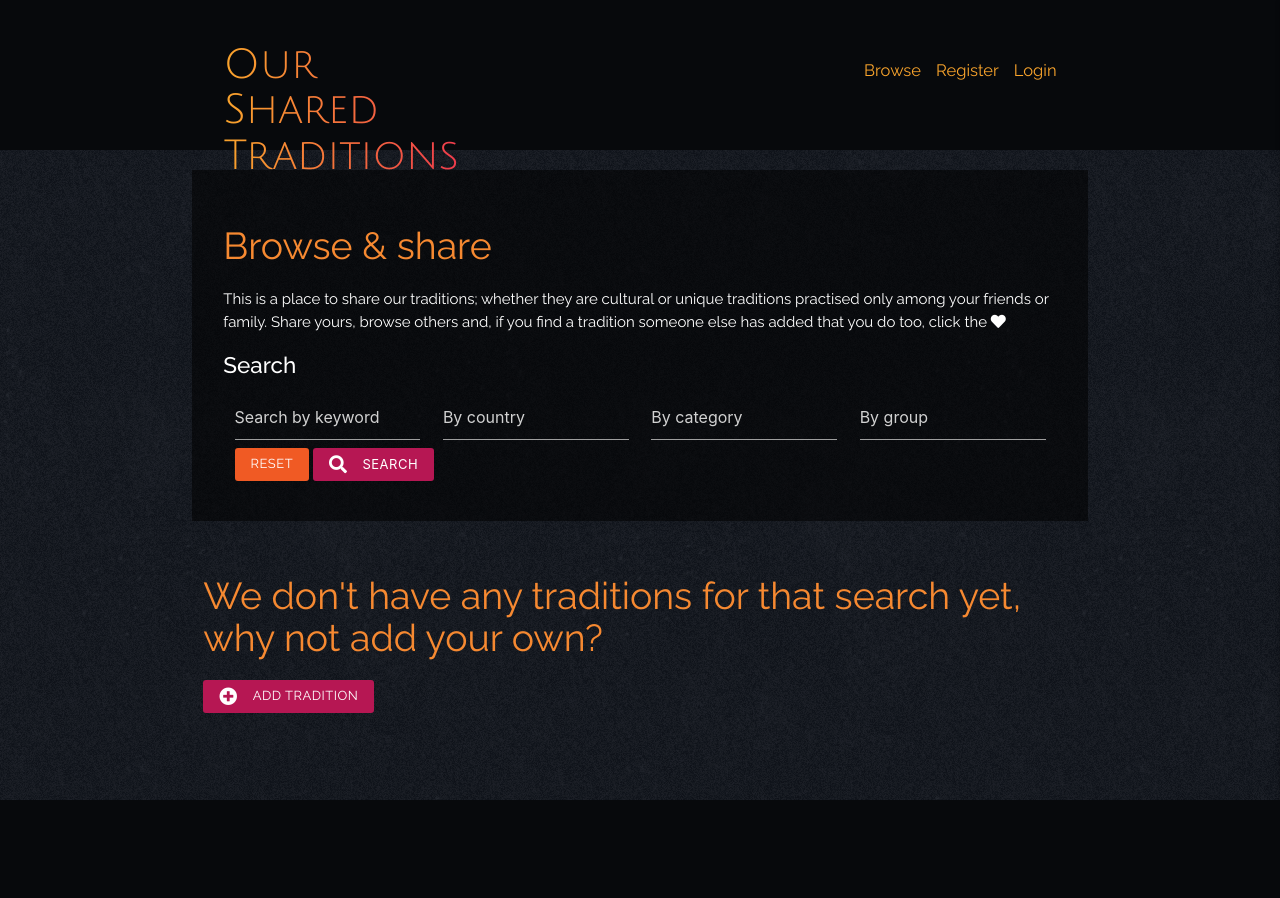
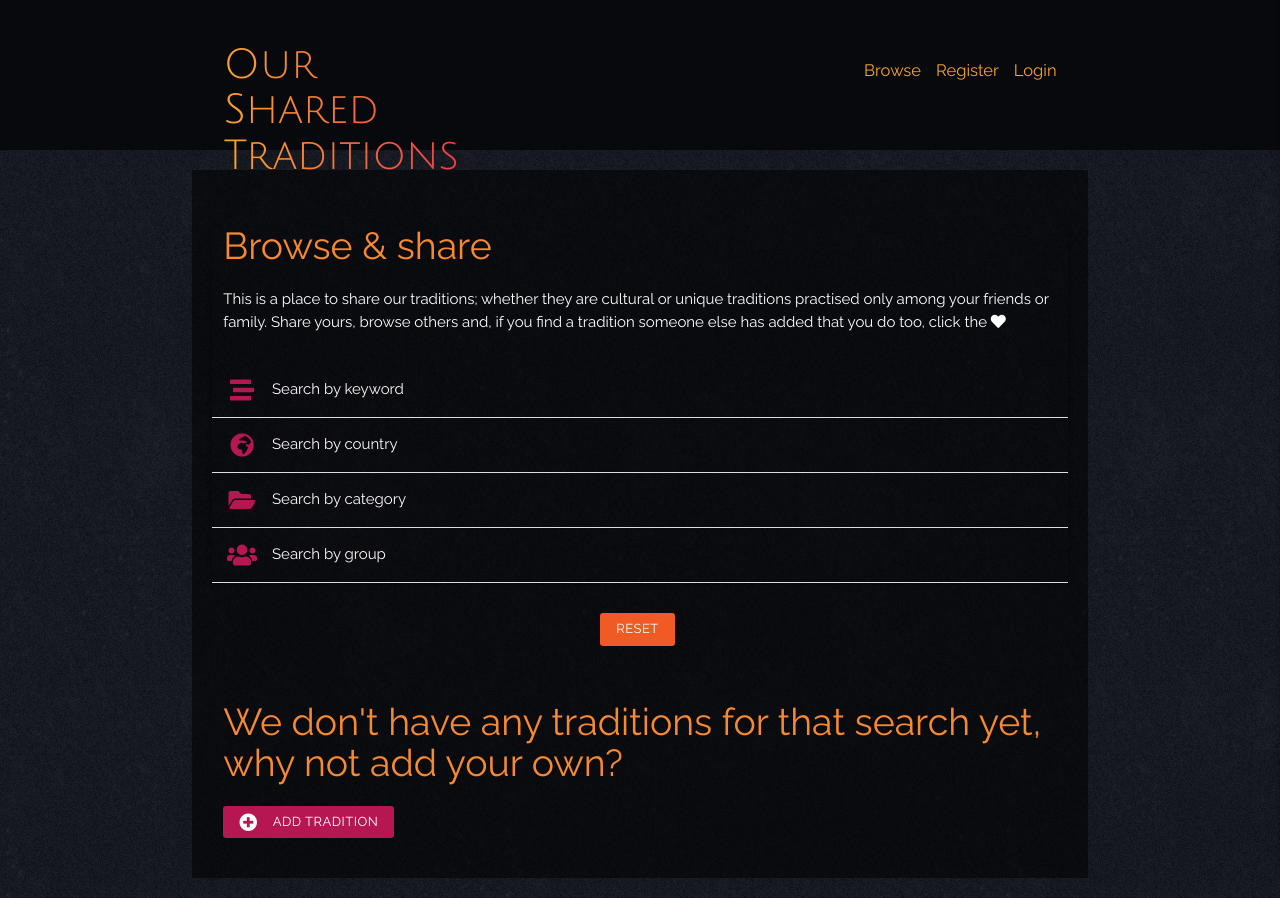
Before and after one commit to Jade-ux/OurTraditions, a Flask app: page /search in a window 1280 px wide. Before the commit the page ends 800 px from the top, so only its background shows below. Run offline with Flask 2, Linux system fonts and the light colour scheme; data that the repository does not hold is empty; some libraries are stand-ins or nearby versions.

Commit message:
Added accordions to home page for search options. Initialized the accordionsin script.js. Added the search functionality to the app.py file.

```diff
--- a/app.py
+++ b/app.py
@@ -142,19 +142,74 @@ def upload_file_to_s3(file):
 
 # Route decorators
 
+"""
+Creates the list of countries
+"""
+# def unique_countries():
+    # traditions = list(mongo.db.traditions.find())
+    # for tradition in traditions:
+        # return country_name
+
+
 @app.route("/")
 @app.route("/get_traditions")
 def get_traditions():
     traditions = list(mongo.db.traditions.find())
-    return render_template("traditions.html", traditions=traditions)
+    categories = mongo.db.categories.find().sort("category_name", 1)
+    groups = mongo.db.groups.find().sort("group_name", 1)
+    return render_template("traditions.html", traditions=traditions, categories=categories, groups=groups)
 
 
 @app.route("/search", methods=["GET", "POST"])
 def search():
     keywords = request.form.get("keywords")
-    countries = request.form.get("countries")
-    traditions = list(mongo.db.traditions.find({"$text":{"$search": keywords}}))
-    return render_template("traditions.html", traditions=traditions)
+    if keywords == "":
+        flash("Please enter a keyword")
+        traditions = list(mongo.db.traditions.find())
+        return render_template("traditions.html", traditions=traditions)
+    else:
+        traditions = list(
+            mongo.db.traditions.find({"$text":{"$search": keywords}}))
+        return render_template("traditions.html", traditions=traditions)
+
+
+@app.route("/search_country", methods=["GET", "POST"])
+def search_country():
+    country = request.form.get("country")
+    if country == "":
+        flash("Please enter a country")
+        traditions = list(mongo.db.traditions.find())
+        return render_template("traditions.html", traditions=traditions)
+    else:
+        traditions = list(
+            mongo.db.traditions.find({"$text":{"$search": country}}))
+        return render_template("traditions.html", traditions=traditions)
+
+
+@app.route("/search_category", methods=["GET", "POST"])
+def search_category():
+    category = request.form.get("category")
+    if category == "":
+        flash("Please enter a category")
+        traditions = list(mongo.db.traditions.find())
+        return render_template("traditions.html", traditions=traditions)
+    else:
+        traditions = list(
+            mongo.db.traditions.find({"$text":{"$search": category}}))
+        return render_template("traditions.html", traditions=traditions)
+
+
+@app.route("/search_group", methods=["GET", "POST"])
+def search_group():
+    group = request.form.get("group")
+    if group == "":
+        flash("Please enter a group")
+        traditions = list(mongo.db.traditions.find())
+        return render_template("traditions.html", traditions=traditions)
+    else:
+        traditions = list(
+            mongo.db.traditions.find({"$text":{"$search": group}}))
+        return render_template("traditions.html", traditions=traditions)
 
 
 @app.route("/register", methods=["GET", "POST"])
@@ -242,7 +297,7 @@ def add_tradition():
             "tradition_name": request.form.get("tradition_name"),
             "category_name": request.form.get("category_name"),
             "group_name": request.form.get("group_name"),
-            "country": request.form.get("country"),
+            "country_name": request.form.get("country_name"),
             "tradition_description": request.form.get("tradition_description"),
             "trad_image": upload_file(),
             "created_by": session["user"],
@@ -267,7 +322,7 @@ def edit_tradition(tradition_id):
             "tradition_name": request.form.get("tradition_name"),
             "category_name": request.form.get("category_name"),
             "group_name": request.form.get("group_name"),
-            "country": request.form.get("country"),
+            "country_name": request.form.get("country_name"),
             "tradition_description": request.form.get("tradition_description"),
             "created_by": session["user"]
         }
@@ -279,8 +334,9 @@ def edit_tradition(tradition_id):
     tradition = mongo.db.traditions.find_one({"_id": ObjectId(tradition_id)})
     categories = mongo.db.categories.find().sort("category_name", 1)
     groups = mongo.db.groups.find().sort("group_name", 1)
+    countries = mongo.db.countries.find().sort("country_name", 1)
     return render_template(
-        "edit_tradition.html", tradition=tradition, categories=categories, groups=groups)
+        "edit_tradition.html", tradition=tradition, categories=categories, groups=groups, countries=countries)
 
 
 @app.route("/delete_tradition/<tradition_id>")
@@ -288,6 +344,7 @@ def delete_tradition(tradition_id):
     mongo.db.traditions.remove({"_id": ObjectId(tradition_id)})
     flash("Your tradition has been deleted.")
     return redirect(url_for("get_traditions"))
+    # I need a 'remove image from S3 action
 
 
 if __name__ == "__main__":
--- a/static/css/style.css
+++ b/static/css/style.css
@@ -158,6 +158,7 @@ nav {
     background-color: #B61753;
     color: #fff;
     border-radius: 3px;
+    margin-right: 5px;
 }
 
 .maroon-button:hover, .maroon-button:focus, .maroon-button:active {
@@ -169,6 +170,7 @@ nav {
     background-color: #F05A24;
     color: #fff;
     border-radius: 3px;
+    margin-right: 5px;
 }
 
 .orange-button:hover {
@@ -330,3 +332,22 @@ textarea.materialize-textarea:focus:not([readonly])+label {
 .dropdown-content .select-dropdown {
     width: 100%;
 }
+
+/*-------------------------------------------------Accordions*/
+
+.accordion-row {
+    top: 30px;
+    position: relative;
+}
+
+.collapsible {
+    border: none;
+}
+
+.collapsible-header{
+    background-color: rgb(0 0 0 / 0%);
+}
+
+.collapsible-header>p {
+    color: snow;
+}
--- a/static/js/script.js
+++ b/static/js/script.js
@@ -3,15 +3,7 @@
     $('.tooltipped').tooltip();
      $('select').formSelect();
      $('.modal').modal();
-     //Country autocomplete for the add-tradition page
-      $('input.autocomplete').autocomplete({
-      data: {
-        "Afganistan": null,
-        "Albania": null,
-        "Algeria": null,
-      },
-      minlength: 1,
-    });
+     $('.collapsible').collapsible();
     // creates validation for the Materialize selector elements
     // code from the Task Manager app created as part of the course
     validateMaterializeSelect();
--- a/templates/add_tradition.html
+++ b/templates/add_tradition.html
@@ -16,7 +16,7 @@
     <!--Category-->
         <div class="row">
             <div class="input-field col s12">
-                <i class="fas fa-stream prefix maroon"></i>
+                <i class="fas fa-folder-open prefix maroon"></i>
                 <select id="category_name" name="category_name" class="validate" required>
                     <option value="" disabled selected>Pick a category</option>
                     {% for category in categories %}
--- a/templates/traditions.html
+++ b/templates/traditions.html
@@ -8,31 +8,108 @@
             practised only among your friends or family. Share yours, browse others and, if you find a tradition someone
             else has added that you do too, click the <i class="fas fa-heart"></i> </p>
     </div>
+    <div class="row accordion-row">
+        <ul class="collapsible">
+            <li>
+                <div class="collapsible-header"><i class="fas fa-stream prefix maroon"></i>
+                    <p>Search by keyword</p>
+                </div>
+                <div class="collapsible-body">
                     <div class="row">
-        <div class="col s12">
-        <h3 id="search">Search</h3>
+                        <form action="{{ url_for('search') }}" method="post">
+                            <div class="col s12 m8">
+                                <input type="text" id="keywords" name="keywords" placeholder="Keywords" minlength="3">
                             </div>
-        <form action="{{ url_for('search') }}" method="post" class="col s12">
-            <div class="col s12 m3">
-                <input type="text" id="keywords" name="keywords" placeholder="Search by keyword" minlength="3">
-            </div>
-            <div class="col s12 m3">
-                <input type="text" id="countries" name="countries" placeholder="By country">
-            </div>
-            <div class="col s12 m3">
-                <input type="text" id="category_search" name="category_search" placeholder="By category">
-            </div>
-            <div class="col s12 m3">
-                <input type="text" id="group_search" name="group_search" placeholder="By group">
-            </div>
-            <div class="col s12">
-                <a href="{{ url_for('get_traditions') }}" class="orange-button btn-small">Reset</a>
-                <button type="submit" class="maroon-button btn-small">
+                            <div class="col s12 m4 right">
+                                <button type="submit" class="maroon-button btn-small right">
                                     <i class="fas fa-search left"></i> Search
                                 </button>
                             </div>
                         </form>
                     </div>
+                </div>
+            </li>
+            <li>
+                <div class="collapsible-header"><i class="fas fa-globe-africa prefix maroon"></i>
+                    <p>Search by country</p>
+                </div>
+                <div class="collapsible-body">
+                    <div class="row">
+                        <form action="{{ url_for('search_country') }}" method="post">
+                            <div class="col s12 m8">
+                                <select id="country" name="country" class="validate" required>
+                                    <option value="" disabled selected>Select country</option>
+                                    {% for tradition in traditions %}
+                                    <option value="{{ tradition.country_name }}">{{ tradition.country_name }}</option>
+                                    {% endfor %}
+                                </select>
+                            </div>
+                            <div class="col s12 m4 right">
+                                <button type="submit" class="maroon-button btn-small right">
+                                    <i class="fas fa-search left"></i> Search
+                                </button>
+                            </div>
+                        </form>
+                    </div>
+                </div>
+            </li>
+            <li>
+                <div class="collapsible-header"><i class="fas fa-folder-open prefix maroon"></i>
+                    <p>Search by category</p>
+                </div>
+                <div class="collapsible-body">
+                    <div class="row">
+                        <form action="{{ url_for('search_category') }}" method="post">
+                            <div class="col s12 m8">
+                                <select id="category" name="category" class="validate" required>
+                                    <option value="" disabled selected>Select category</option>
+                                    {% for category in categories %}
+                                    <option value="{{ category.category_name }}">{{ category.category_name }}</option>
+                                    {% endfor %}
+                                </select>
+                            </div>
+                            <div class="col s12 m4 right">
+                                <button type="submit" class="maroon-button btn-small right">
+                                    <i class="fas fa-search left"></i> Search
+                                </button>
+                            </div>
+                        </form>
+                    </div>
+                </div>
+            </li>
+            <li>
+                <div class="collapsible-header"><i class="fas fa-users prefix maroon"></i>
+                    <p>Search by group</p>
+                </div>
+                <div class="collapsible-body">
+                    <div class="row">
+                        <form action="{{ url_for('search_group') }}" method="post">
+                            <div class="col s12 m8">
+                                <select id="group" name="group" class="validate" required>
+                                    <option value="" disabled selected>Select group</option>
+                                    {% for group in groups %}
+                                    <option value="{{ group.group_name }}">{{ group.group_name }}</option>
+                                    {% endfor %}
+                                </select>
+                            </div>
+                            <div class="col s12 m4 right">
+                                <button type="submit" class="maroon-button btn-small right">
+                                    <i class="fas fa-search left"></i> Search
+                                </button>
+                            </div>
+                        </form>
+                    </div>
+                </div>
+            </li>
+        </ul>
+    </div>
+    <div class="row">
+        <div class="col s12 add-trad-button-col center">
+            <a href="{{ url_for('get_traditions') }}" class="orange-button btn-small">Reset</a>
+        </div>
+    </div>
+    <div class="col s12">
+        <p style="color: white"></p>
     </div>
     <!--Search results-->
     <div class="row">
@@ -58,7 +135,7 @@
                             </div>
                             <div class="col s12 m4">
                                 <h4 class="card-details"><i
-                            class="fas fa-globe-africa prefix maroon card-icon"></i>{{ tradition.country.capitalize() }}
+                                        class="fas fa-globe-africa prefix maroon card-icon"></i>{{ tradition.country_name.capitalize() }}
                                 </h4>
                             </div>
                             <div class="col s12 m4">
@@ -69,22 +146,26 @@
                             </div>
                             <div class="col s12 m4">
                                 <h4 class="card-details">
-                        <i class="fas fa-users prefix maroon card-icon"></i>{{ tradition.group_name.capitalize() }}
+                                    <i
+                                        class="fas fa-users prefix maroon card-icon"></i>{{ tradition.group_name.capitalize() }}
                                 </h4>
                             </div>
                             <div class="row card-actions">
                                 <div class="col s12 m4">
-                        <p><button class="card-details btn-small maroon-button activator">Read more</button></p>
+                                    <p><button class="card-details btn-small maroon-button activator">Read more</button>
+                                    </p>
                                 </div>
                                 <!--Edit and delete buttons, if tradition belongs to user-->
                                 {% if session.user|lower == tradition.created_by|lower %}
                                 <div class="row card-ud-actions">
                                     <div class="col s12 m4">
                                         <a href="{{ url_for('edit_tradition', tradition_id=tradition._id) }}"
-                            class="waves-effect btn-small maroon-button"><i class="fas fa-pencil-alt right"></i>Edit</a>
+                                            class="waves-effect btn-small maroon-button"><i
+                                                class="fas fa-pencil-alt right"></i>Edit</a>
                                     </div>
                                     <div class="col s12 m4">
-                        <a href="#modal1" class="waves-effect btn-small maroon-button right modal-trigger"><i
+                                        <a href="#modal1"
+                                            class="waves-effect btn-small maroon-button right modal-trigger"><i
                                                 class="fas fa-trash-alt right"></i>Delete</a>
                                     </div>
                                 </div>
```
Also changed, not shown: templates/edit_tradition.html (+6 -1 lines). Lines whose indentation alone changed are shown as unchanged.
